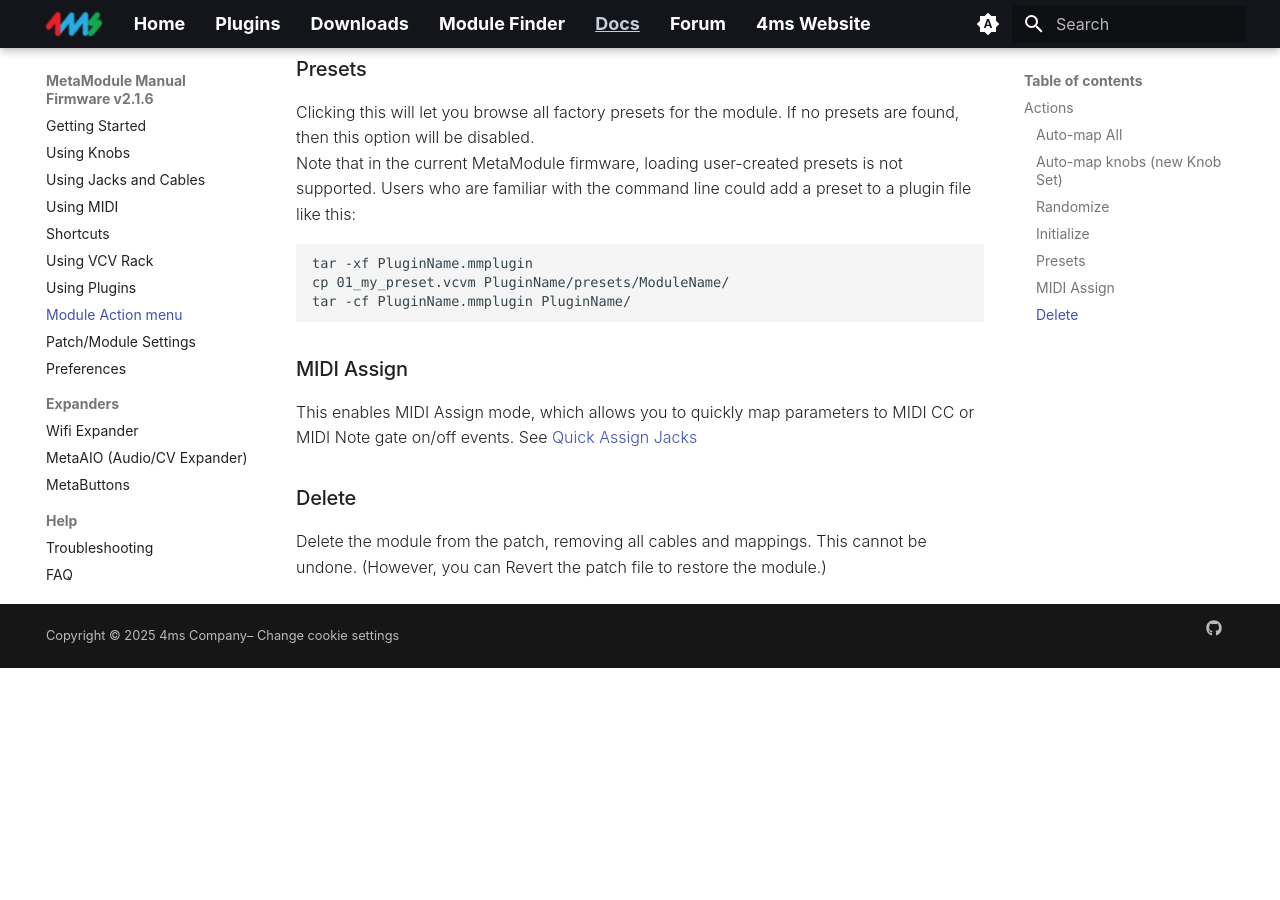
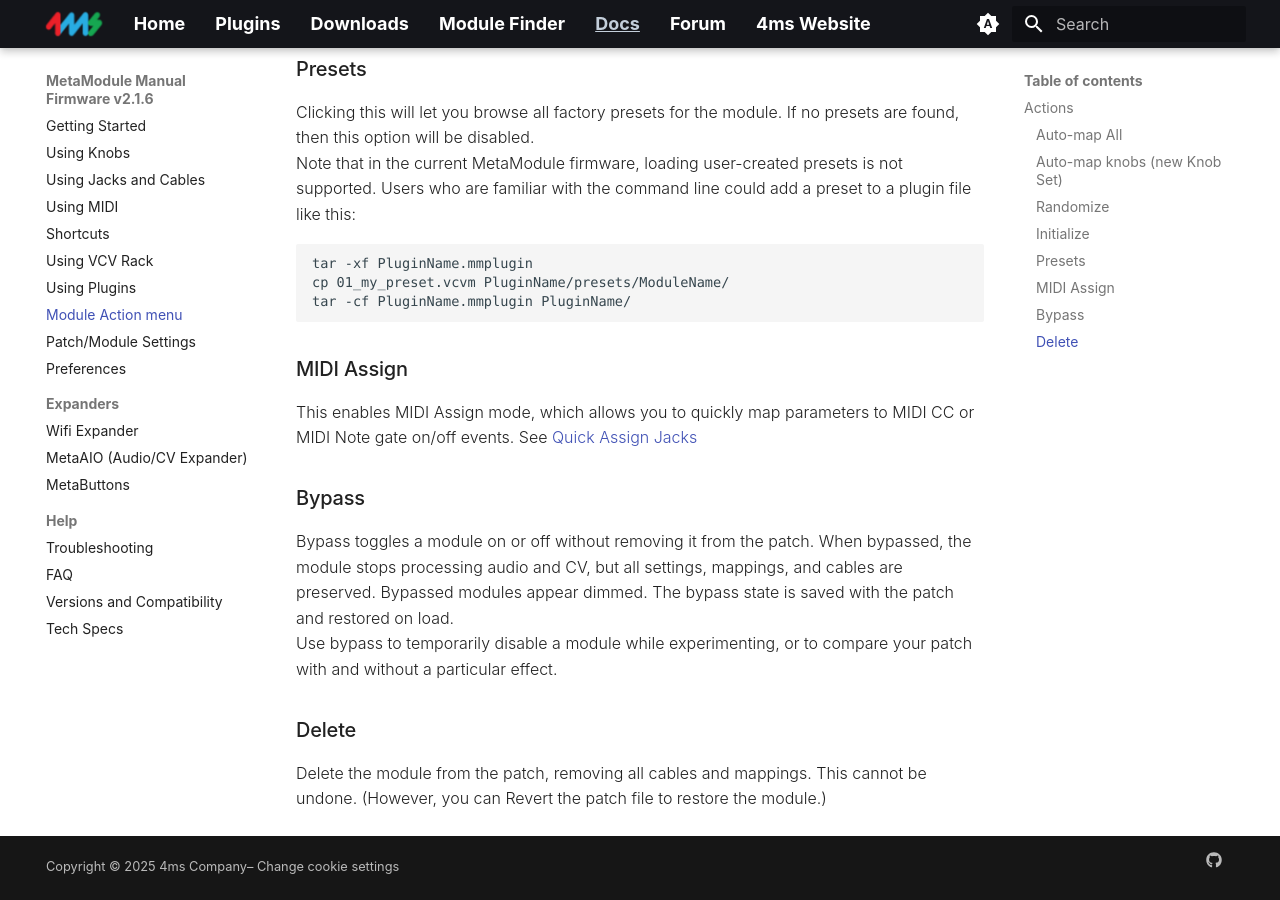
Before and after one commit to 4ms/metamodule-docs-website, an MkDocs documentation site: the page built from docs/action_menu.md, in a window 1280 px wide and 900 px high, scrolled down 1271 px. Built offline with MkDocs 1.6.1 and Material for MkDocs 9.7.7, drawn with Linux system fonts in a browser that asks for light colours; before the commit the page ends 1939 px from its top, so only the background shows below that.

Commit message:
Added Bypass action to Module Action Menu section

```diff
--- a/docs/action_menu.md
+++ b/docs/action_menu.md
@@ -64,6 +64,16 @@ to a plugin file like this:
 This enables MIDI Assign mode, which allows you to quickly map parameters to MIDI CC or MIDI Note gate on/off
 events. See [Quick Assign Jacks](using_metamodule_jacks.md#quick-assign-jacks)
 
+### Bypass
+
+Bypass toggles a module on or off without removing it from the patch. When bypassed,
+the module stops processing audio and CV, but all settings, mappings, and cables are
+preserved. Bypassed modules appear dimmed. The bypass state is saved with the patch
+and restored on load.
+
+Use bypass to temporarily disable a module while experimenting, or to compare your patch
+with and without a particular effect.
+
 ### Delete
 
 Delete the module from the patch, removing all cables and mappings. This cannot
```
